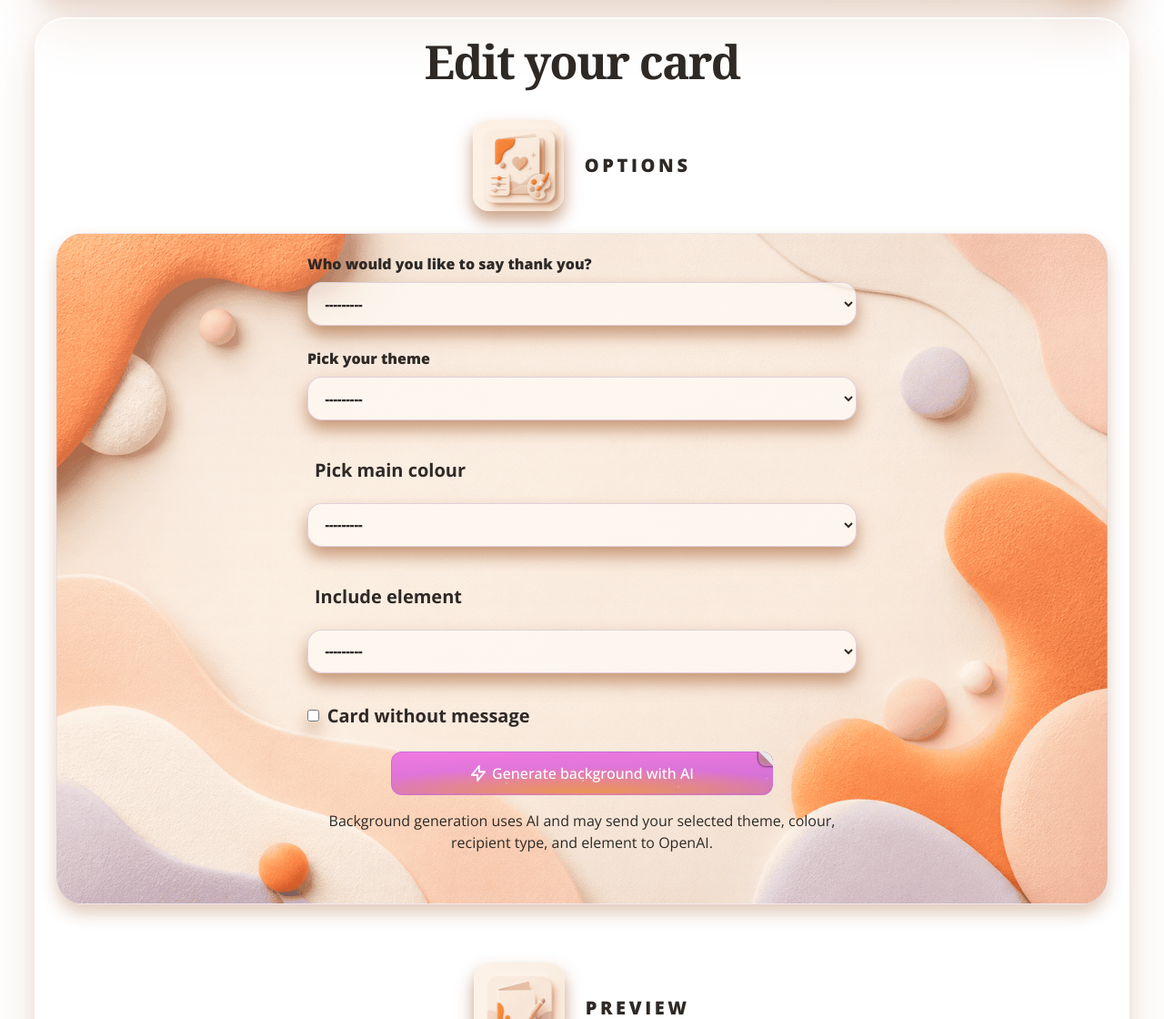
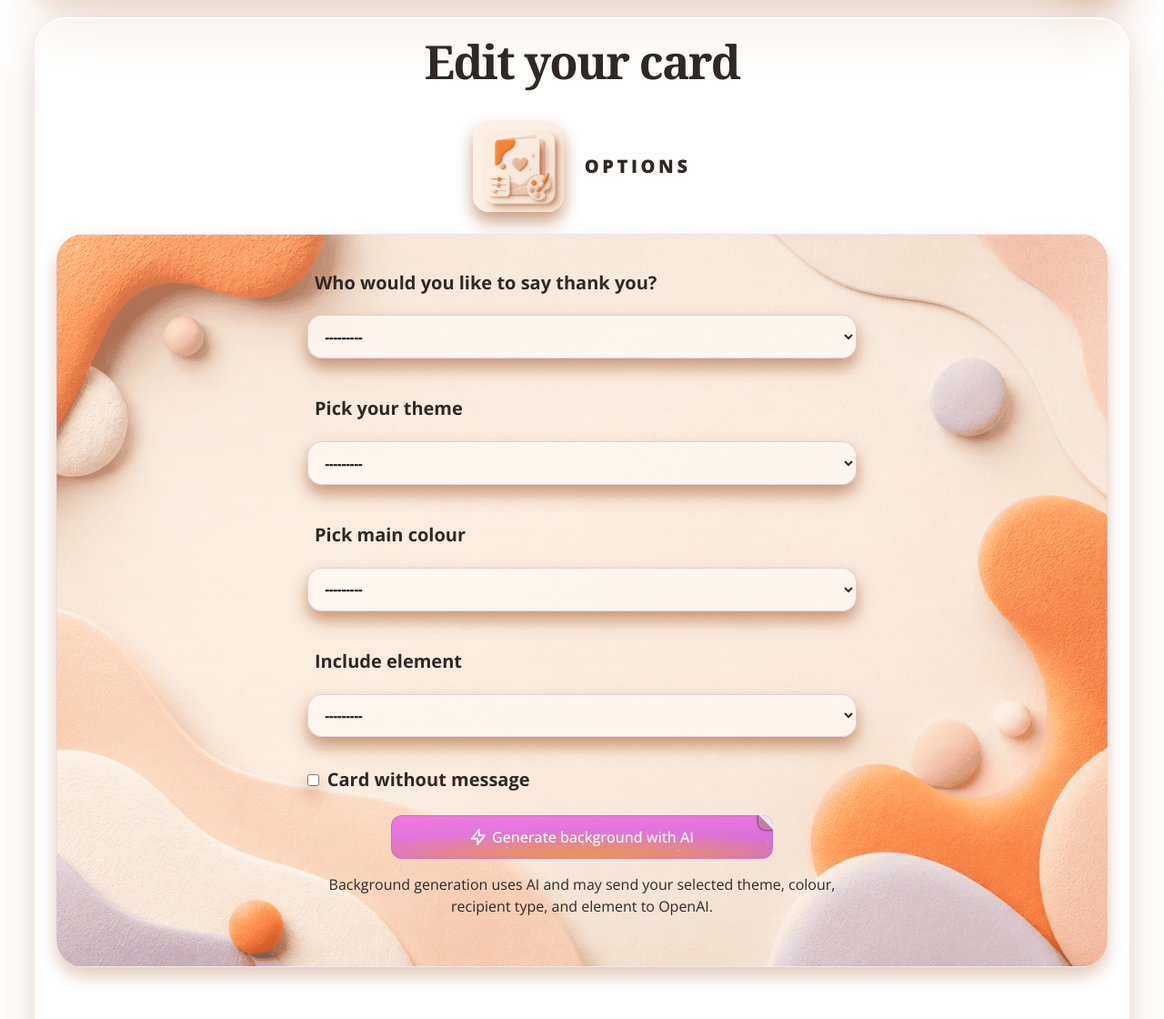
Before and after one commit to Kanareknie/thank_u_card, a Django app: template templates/cards/edit_card.html in a window 1280 px wide. Shown: the part 97-1217 px from the top of the page at 91% size. Run offline with Django 4.2, Linux system fonts and the light colour scheme; the template is opened without the code that fills it: values that come from a table or form of the project are taken from there, others are empty; tables that the repository leaves empty hold one stand-in row (values such as "Sample post"); grey boxes marked "Sample" are stand-in pictures; parts of the project's set-up code (start-up, migrations or seed data) failed here and were passed over; some libraries are stand-ins or nearby versions; some web fonts are replaced.

Commit message:
Update the labels for step 1 - home page and edit card page

```diff
--- a/templates/cards/edit_card.html
+++ b/templates/cards/edit_card.html
@@ -29,13 +29,13 @@
 
         <div class="options-panel">
           <fieldset class="option-group">
-            <legend>Who would you like to say thank you?</legend>
+            <label for="{{ form.recipient_type.id_for_label }}" class="option-title">Who would you like to say thank you?</label>
             {{ form.recipient_type }}
             {{ form.recipient_type.errors }}
           </fieldset>
 
           <fieldset class="option-group">
-            <legend>Pick your theme</legend>
+            <label for="{{ form.theme.id_for_label }}" class="option-title">Pick your theme</label>
             {{ form.theme }}
             {{ form.theme.errors }}
           </fieldset>
@@ -111,9 +111,7 @@
                   </div>
                 {% else %}
                   <div class="card-message-box hidden">
-                    <h3 id="live-recipient-preview">
-                       <span class="visually-hidden">Recipient preview</span>
-                    </h3>
+                    <h3 id="live-recipient-preview"><span class="visually-hidden">Recipient preview</span></h3>
                     <p id="live-message-preview"></p>
                   </div>
                 {% endif %}
--- a/templates/cards/home.html
+++ b/templates/cards/home.html
@@ -52,13 +52,13 @@
         <div class="options-panel">
           <p class="ai-notice">Start by choosing who the card is for, then pick the style, colour, and small detail you would like on the card.</p>
           <fieldset class="option-group">
-            <label for="{{ form.colour.id_for_label }}" class="option-title">Who would you like to say thank you?</label>
+            <label for="{{ form.recipient_type.id_for_label }}" class="option-title">Who would you like to say thank you?</label>
             {{ form.recipient_type }}
             {{ form.recipient_type.errors }}
           </fieldset>
 
           <fieldset class="option-group">
-            <label for="{{ form.colour.id_for_label }}" class="option-title">Pick your theme</label>
+            <label for="{{ form.theme.id_for_label }}" class="option-title">Pick your theme</label>
             {{ form.theme }}
             {{ form.theme.errors }}
           </fieldset>
```
